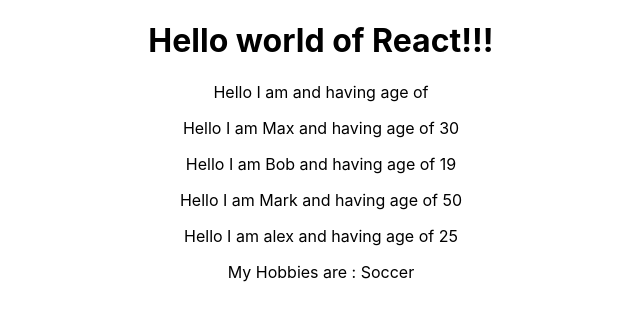
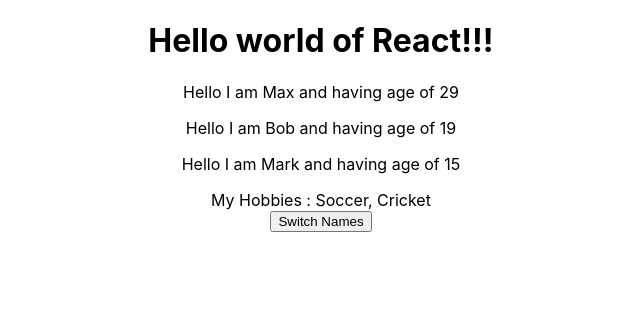
Before and after one commit to bhagat9198/reactComplete, a React (Create React App) app: page / in a window 1280 px wide. Shown: the top 320 px of the page, without its empty margins (319-959 px from the left). Built offline with nearby package versions, Linux system fonts and the light colour scheme.

Commit message:
3.14state 3.16 button

```diff
--- a/src/App.js
+++ b/src/App.js
@@ -22,19 +22,51 @@ import './App.css';
 import Person from './Person/Person';
 
 class App extends Component {
+  // properties in class is eaqual to defining varaibles.
+
+  // as we are using the class, w can define variables directly
+  // var myVar = 'hello'; //error
+  myVaraiable = 'Something';
+  myNumber = 10;
+  // thus no need of using 'var', 'const', 'let'.
+
+  // as we are extending Component class, it gives us one special keyword 'state'
+  // params : use to set and pass from outside
+  // state : it is managed from inside the componenet
+    // in new version of react, we can manage from inside the functional component
+    // we should not use 'state' as  much as possible as it makes our app unpredicataiable and we will not able to handle it properly.
+  // state is pecial property : which means that if value inside state is changed, it will make react to rerender DOM automatically
+
+  state = {
+    person : [
+      {name:'Max', age:'29'},
+      {name:'Bob', age:'19'},
+      {name:'Mark', age:'15'},
+    ]
+  }
+
+  // "switchName" is the fuction name + "handler": its specify that this method is not activaly called by user, but its an event handler
+  switchNameHandler = () => {
+    console.log('clicked!!');
+  }
+
+  // its method provided by react
   render() {
     return (
       <div className="App">
         <h1>Hello world of React!!!</h1>
-        <Person />
-        {/* if we want to pass our own data which can we displayed. we will pass those values as agruments to that componenent. */}
-        <Person name="Max" age="30"/>
-        <Person  name="Bob" age="19"/>
-        <Person name="Mark" age="50"/>
+        {/* passing dynamic value */}
+        {/* here, 'this' refferes to present class ie 'App' class */}
+        <Person  name={this.state.person[0].name} age={this.state.person[0].age}/>
+        <Person name={this.state.person[1].name} age={this.state.person[1].age}/>
+        <Person name={this.state.person[2].name} age={this.state.person[2].age}> My Hobbies : Soccer, Cricket </Person>
 
-        {/* passing extra data(html) other than passing argument */}
-        <Person name="alex" age="25"> My Hobbies are : Soccer </Person>
+        {/* adding event handler : if user clicks on button, method should execute
+        in react we use "onClick" instaed of "onclick" which is normal way in JS
+        */}
+        <button  onClick={this.switchNameHandler}>Switch Names</button>
       </div>
+
     );
   }
 }
--- a/src/Person/Person.js
+++ b/src/Person/Person.js
@@ -1,12 +1,9 @@
 import React from 'react';
 
-// it accept only one agrument
 const person = (props) => {
-  // as 'App' is passing agruments as key value pair. keys are 'name' and 'age'
   return (
     <div>
       <p>Hello I am {props.name} and having age of {props.age} </p>
-      {/* if we want to display some extra html, that can be extracted with help of 'children' keyword.*/}
       <span>{props.children}</span>
     </div>
   );
```
Also changed, not shown: public/manifest.json, zznotes.txt.
